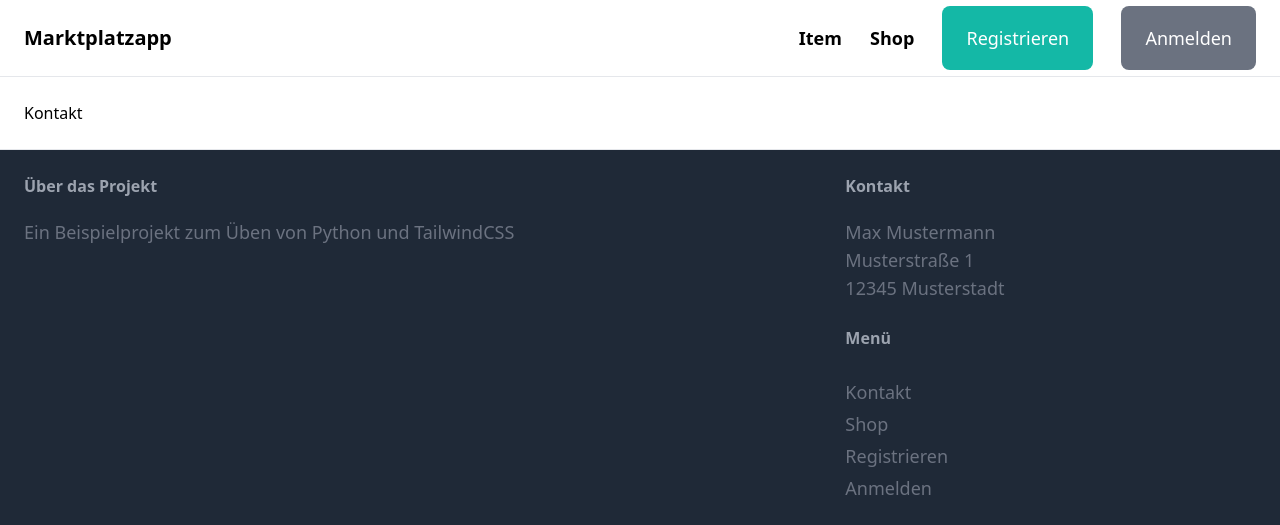
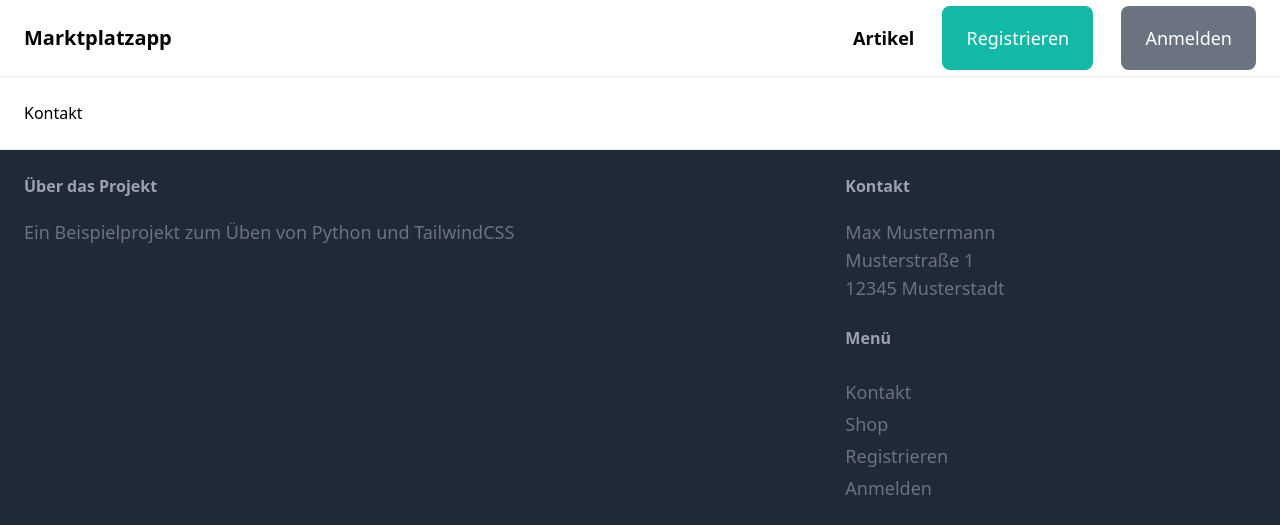
Before and after one commit to simon-loeschke1988/marketplace, a Django app: page /contact/ in a window 1280 px wide. Shown: the top 525 px of the page. Run offline with Django 4.2, Linux system fonts and the light colour scheme; some libraries are stand-ins or nearby versions.

Commit message:
anpassung startseite:angemeldet/ nicht angemeldet

```diff
--- a/core/templates/core/base.html
+++ b/core/templates/core/base.html
@@ -19,11 +19,16 @@
 
             <div class="space-x-6">
                 <!--Beim hovern wird das Item grau-->
-                <a href="#" class="text-lg font-semibold hover:text-gray-700">Item</a>
-                <a href="#" class="text-lg font-semibold hover:text-gray-700">Shop</a>
-                <!--Ein Login-Button-->
+                <a href="#" class="text-lg font-semibold hover:text-gray-700">Artikel</a>
+
+
+                {% if request.user.is_authenticated %}
+                <a href="#" class="px-6 py-5 bg-teal-500 text-lg text-white rounded-lg hover:bg-teal-700">Posteingang</a>
+                <a href="#" class="px-6 py-5 bg-gray-500 text-lg text-white rounded-lg hover:bg-gray-700">Dashboard</a>
+                {% else %}
                 <a href="{%url 'core:signup'%}" class="px-6 py-5 bg-teal-500 text-lg text-white rounded-lg hover:bg-teal-700">Registrieren</a>
                 <a href="{%url 'core:login'%}" class="px-6 py-5 bg-gray-500 text-lg text-white rounded-lg hover:bg-gray-700">Anmelden</a>
+                {% endif %}
         </nav>
         <div class ="px-6 py-6">
             {% block content %}
```
